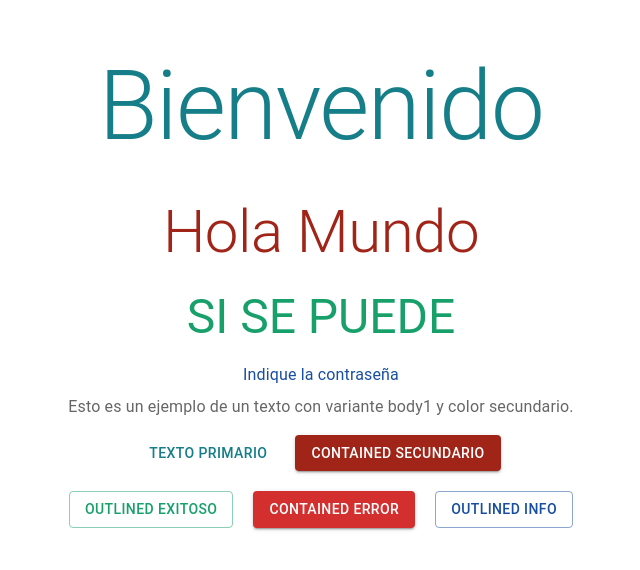
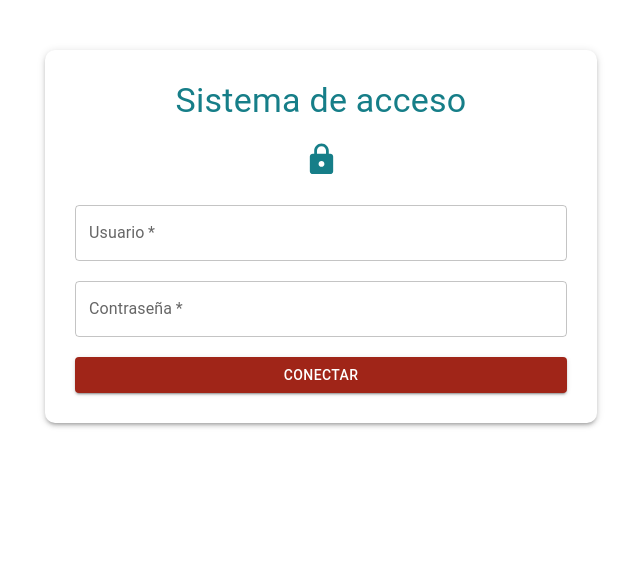
Before and after one commit to IzanHM/proyectoihm, a React (Vite) app in the folder frontend/: page / in a window 1280 px wide. Shown: the top 570 px of the page, without its empty margins (319-959 px from the left). Built offline with nearby package versions, Linux system fonts and the light colour scheme.

Commit message:
Login y enrutamiento

```diff
--- a/frontend/package.json
+++ b/frontend/package.json
@@ -14,8 +14,10 @@
     "@emotion/styled": "^11.13.0",
     "@mui/icons-material": "^6.1.4",
     "@mui/material": "^6.1.4",
+    "@types/react-router-dom": "^5.3.3",
     "react": "^18.3.1",
-    "react-dom": "^18.3.1"
+    "react-dom": "^18.3.1",
+    "react-router-dom": "^6.27.0"
   },
   "devDependencies": {
     "@eslint/js": "^9.11.1",
--- a/frontend/src/App.tsx
+++ b/frontend/src/App.tsx
@@ -1,11 +1,36 @@
 import Login from './pages/Login'
+import Home from './pages/Home'
+import Reports from './pages/Reports'
+import {createBrowserRouter, RouterProvider} from 'react-router-dom'
+import ErrorPage from './pages/ErrorPage'
+
+const router = createBrowserRouter([
+  {
+  path: '/',
+  errorElement: <ErrorPage/>,
+  children: [
+  {
+  index: true,
+  element: <Login/>
+  },
+  {
+  path: 'home',
+  element: <Home/>
+  },
+  {
+  path: 'reports',
+  element: <Reports/>
+  }
+  ]
+  },
+ ]);
+
 
 function App() {
 
-
   return (
     <>
-      <Login/>
+      <RouterProvider router={router} />
     </>
   )
 }
--- /dev/null
+++ b/frontend/src/pages/ErrorPage.tsx
@@ -0,0 +1,33 @@
+import { useRouteError } from 'react-router-dom'
+import Container from '@mui/material/Container'
+import Typography from '@mui/material/Typography'
+import Button from '@mui/material/Button'
+
+// Definimos un tipo para el error esperado
+type RouteError = {
+  statusText?: string
+  message?: string
+}
+
+function ErrorPage() {
+  const error = useRouteError() as RouteError
+
+  return (
+    <Container style={{ textAlign: 'center', marginTop: '50px' }}>
+      <Typography variant="h4" color="error" gutterBottom>
+        Oops! Algo salió mal
+      </Typography>
+      <Typography variant="body1" gutterBottom>
+        No hemos podido encontrar la página que estás buscando
+      </Typography>
+      <Typography variant="body2" color="textSecondary" gutterBottom>
+        {error?.statusText || error?.message || "Error desconocido"}
+      </Typography>
+      <Button variant="contained" color="primary" href="/">
+        Volver a la página de inicio
+      </Button>
+    </Container>
+  )
+}
+
+export default ErrorPage
--- /dev/null
+++ b/frontend/src/pages/Home.tsx
@@ -0,0 +1,14 @@
+import Typography from "@mui/material/Typography"
+
+function Home() {
+
+  return (
+
+    <>
+    <Typography variant="h2">Página Home de Izan Nicolás Hernández Morales</Typography>
+    </>
+
+  )
+}
+
+export default Home
--- a/frontend/src/pages/Login.tsx
+++ b/frontend/src/pages/Login.tsx
@@ -1,60 +1,89 @@
+import * as React from 'react'
+import { useState } from 'react'
+import { useNavigate } from 'react-router-dom'
 import Container from '@mui/material/Container'
 import Typography from '@mui/material/Typography'
+import TextField from '@mui/material/TextField'
 import Button from '@mui/material/Button'
+import Box from '@mui/material/Box'
+import IconButton from '@mui/material/IconButton'
+import LockIcon from '@mui/icons-material/Lock'
+import Paper from '@mui/material/Paper'
 
-function Login () {
+function Login() {
+  const [data, setData] = useState({ usuario: '', contraseña: '' })
 
-    return (
+  const navigate = useNavigate()
 
-        <>
+  const handleSubmit = (e: React.FormEvent) => {
+    e.preventDefault()
+    console.log(data)
 
-        <main role="main">
+    if (data.usuario === 'IzanHM' && data.contraseña === 'Arguineguin') {
+      navigate('/home')
+    } else {
+      console.log('Usuario y/o contraseña incorrectos');
+    }
+  }
+
+  const handleChangeUsuario = (e: React.ChangeEvent<HTMLInputElement>) => {
+    setData({
+      ...data,
+      usuario: e.target.value,
+    })
+  }
+
+  const handleChangeContraseña = (e: React.ChangeEvent<HTMLInputElement>) => {
+    setData({
+      ...data,
+      contraseña: e.target.value,
+    })
+  }
+
+  return (
     <Container maxWidth="sm" style={{ textAlign: 'center', marginTop: '50px' }}>
+      <Paper elevation={3} style={{ padding: '30px', borderRadius: '10px' }}>
+        <Typography variant="h4" color="primary" gutterBottom>
+          Sistema de acceso
+        </Typography>
 
-      <Typography variant="h1" color="primary" gutterBottom>
-        Bienvenido
-      </Typography>
+        <IconButton color="primary" aria-label="login icon" style={{ marginBottom: '20px' }}>
+          <LockIcon fontSize="large" />
+        </IconButton>
 
-      <Typography variant="h2" color="secondary" gutterBottom>
-        Hola Mundo
-      </Typography>
+        <Box
+          component="form"
+          onSubmit={handleSubmit}
+          sx={{ display: 'flex', flexDirection: 'column', gap: '20px' }}
+        >
+          <TextField
+            name="usuario"
+            label="Usuario"
+            variant="outlined"
+            value={data.usuario}
+            onChange={handleChangeUsuario}
+            required
+            fullWidth
+          />
 
-      <Typography variant="h3" color="success" gutterBottom>
-        SI SE PUEDE
-      </Typography>
+          <TextField
+            name="contraseña"
+            label="Contraseña"
+            variant="outlined"
+            type="password"
+            value={data.contraseña}
+            onChange={handleChangeContraseña}
+            required
+            fullWidth
+          />
 
-      <Typography variant="subtitle1" color="info" gutterBottom>
-        Indique la contraseña
-      </Typography>
-
-      <Typography variant="body1" color="textSecondary" gutterBottom>
-        Esto es un ejemplo de un texto con variante body1 y color secundario.
-      </Typography>
-
-      <Button variant="text" color="primary" style={{ margin: '10px' }}>
-        Texto Primario
-      </Button>
-
-      <Button variant="contained" color="secondary" style={{ margin: '10px' }}>
-        Contained Secundario
-      </Button>
-
-      <Button variant="outlined" color="success" style={{ margin: '10px' }}>
-        Outlined Exitoso
-      </Button>
-
-      <Button variant="contained" color="error" style={{ margin: '10px' }}>
-        Contained Error
-      </Button>
-
-      <Button variant="outlined" color="info" style={{ margin: '10px' }}>
-        Outlined Info
-      </Button>
+          <Button type="submit" variant="contained" color="secondary" fullWidth>
+            Conectar
+          </Button>
+        </Box>
+      </Paper>
     </Container>
-    </main>
-        </>
-
-    )
+  );
 }
 
 export default Login
--- /dev/null
+++ b/frontend/src/pages/Reports.tsx
@@ -0,0 +1,14 @@
+import Typography from "@mui/material/Typography"
+
+function Reports() {
+
+  return (
+
+    <>
+    <Typography variant="h2">Página Reports de Izan Nicolás Hernández Morales</Typography>
+    </>
+
+  )
+}
+
+export default Reports
```
Also changed, not shown: 1 other file (tests, documents, lock files or other folders).
